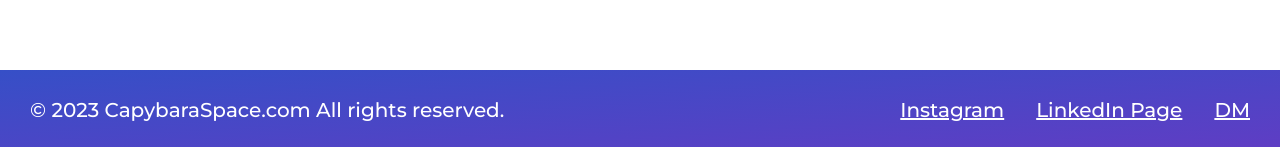
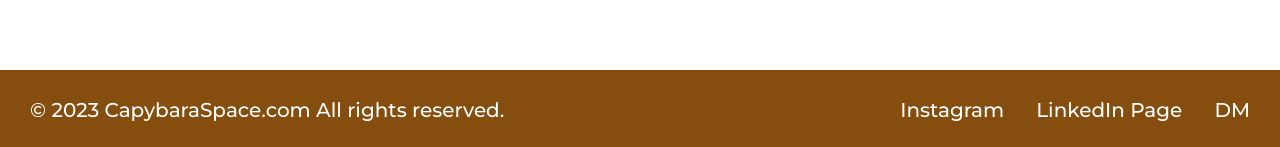
Before and after one commit to Adanato/capybara-club, a React (Vite) app: page / in a window 1280 px wide. Shown: the part 650-797 px from the top of the page. Built offline with nearby package versions, Linux system fonts and the light colour scheme; no server answers.

Commit message:
changed colors of headr and footer

```diff
--- a/src/index.css
+++ b/src/index.css
@@ -143,7 +143,7 @@ a {
 /* ------------------------------ */
 .footer {
   /* Gradient from blue (#0000FF) to purple (#800080), bottom left to top right */
-  background: linear-gradient(to bottom right, #364fc7, #5f3dc4);
+  background: #854d0e;
   color: #fff;
   padding: 3rem;
   width: 100%;
@@ -160,7 +160,7 @@ a {
   justify-content: space-between;
   list-style: none;
   gap: 3.2rem;
-  text-decoration: underline;
+  text-decoration: none;
 }
 .footer-links a {
   color: #fff;
```
